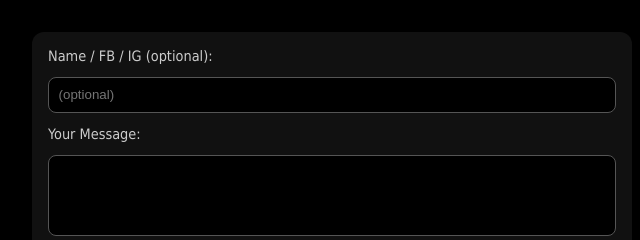
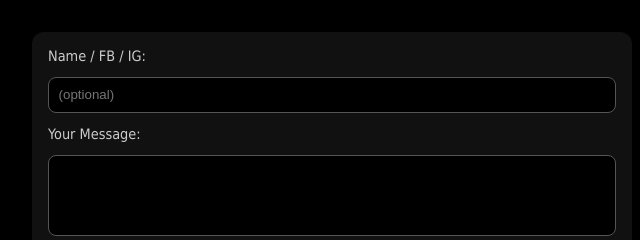
Before and after one commit to pseudonymhq/leavemessage, a plain HTML site: page index.html in a window 1280 px wide. Shown: the top 240 px of the page, 308-948 px from the left. Drawn offline with Linux system fonts and the light colour scheme.

Commit message:
Update index.html

```diff
--- a/index.html
+++ b/index.html
@@ -103,7 +103,7 @@
 
 
 <form id="messageForm" action="https://formspree.io/f/mldpejgg" method="POST">
-  <label for="identity">Name / FB / IG (optional):</label>
+  <label for="identity">Name / FB / IG:</label>
   <input type="text" id="identity" name="identity" placeholder="(optional)">
 
   <label for="messageInput">Your Message:</label>
```
